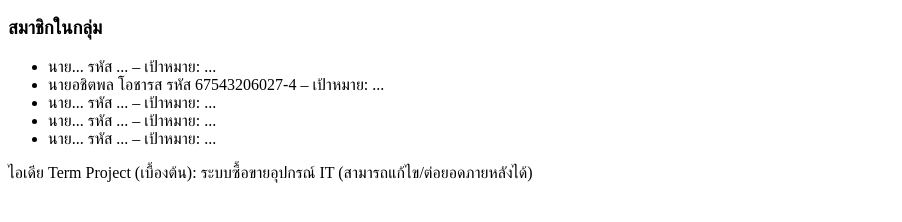
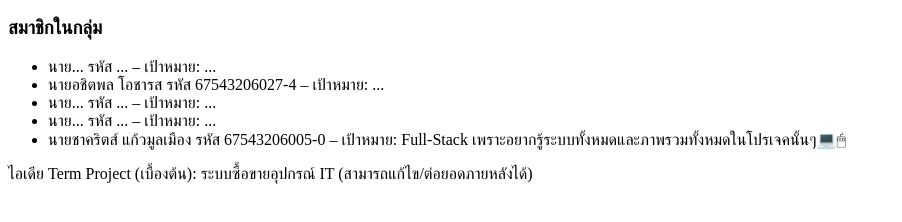
Before and after one commit to cpecodebattle/engce301-team-cpeno1, a plain HTML site: page index.html in a window 1280 px wide. Shown: the part 110-332 px from the top of the page, without its empty margins (0-902 px from the left). Drawn offline with Linux system fonts and the light colour scheme.

Commit message:
feat: Add chakrit info

```diff
--- a/index.html
+++ b/index.html
@@ -14,7 +14,7 @@
     <li>นายอชิตพล โอชารส รหัส 67543206027-4 – เป้าหมาย: ...</li>
     <li>นาย... รหัส ... – เป้าหมาย: ...</li>
     <li>นาย... รหัส ... – เป้าหมาย: ...</li>
-    <li>นาย... รหัส ... – เป้าหมาย: ...</li>
+    <li>นายชาคริตส์ แก้วมูลเมือง รหัส 67543206005-0 – เป้าหมาย: Full-Stack เพราะอยากรู้ระบบทั้งหมดและภาพรวมทั้งหมดในโปรเจคนั้นๆ💻🖱</li>
   </ul>
 
   <p>ไอเดีย Term Project (เบื้องต้น): ระบบซื้อขายอุปกรณ์ IT (สามารถแก้ไข/ต่อยอดภายหลังได้)</p>
```
Also changed, not shown: evidence/week1/env-chakrit.png (added), 2 other files.
